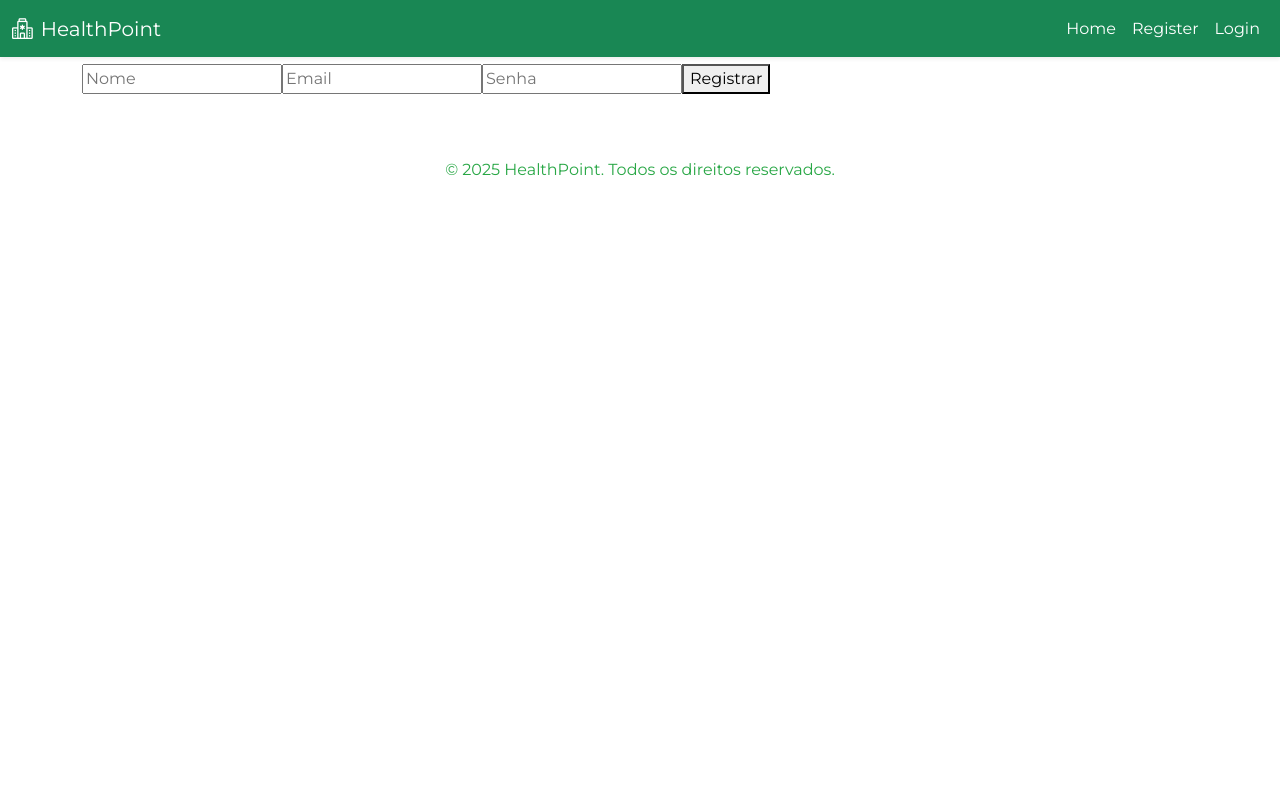
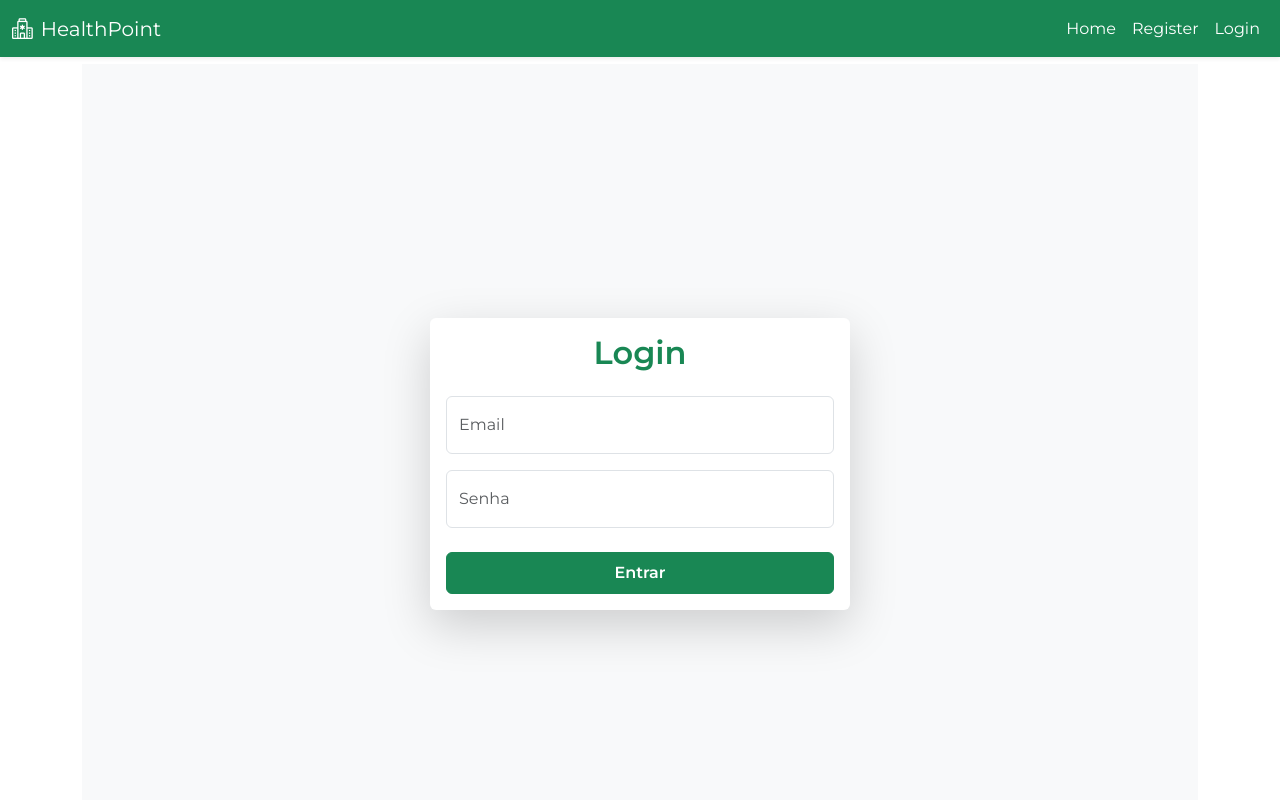
Before and after one commit to juancoutinhoflooxmongagua/HealthPoint-Frontend, a React (Create React App) app: page /login in a window 1280 px wide. Shown: the top 800 px of the page. Built offline with nearby package versions, Linux system fonts and the light colour scheme.

Commit message:
feat: change Login Design

```diff
--- a/src/Views/Main/Login.jsx
+++ b/src/Views/Main/Login.jsx
@@ -1,12 +1,29 @@
 import React from "react";
 
 export default function Register() {
-    return (
-        <form>
-            <input type="text" placeholder="Nome" />
-            <input type="email" placeholder="Email" />
-            <input type="password" placeholder="Senha" />
-            <button type="submit">Registrar</button>
-        </form>
-    );
+  return (
+    <div className="container d-flex justify-content-center align-items-center min-vh-100 bg-light">
+      <div className="card shadow-lg border-0" style={{ maxWidth: "420px", width: "100%" }}>
+        <div className="card-body">
+          <h2 className="text-center text-success mb-4 fw-bold">Login</h2>
+
+          <form>
+            <div className="form-floating mb-3">
+              <input type="email" className="form-control" id="email" placeholder="Email" />
+              <label htmlFor="email" className="text-muted">Email</label>
+            </div>
+
+            <div className="form-floating mb-4">
+              <input type="password" className="form-control" id="password" placeholder="Senha" />
+              <label htmlFor="password" className="text-muted">Senha</label>
+            </div>
+
+            <button type="submit" className="btn btn-success w-100 py-2 fw-semibold">
+              Entrar
+            </button>
+          </form>
+        </div>
+      </div>
+    </div>
+  );
 }
```
